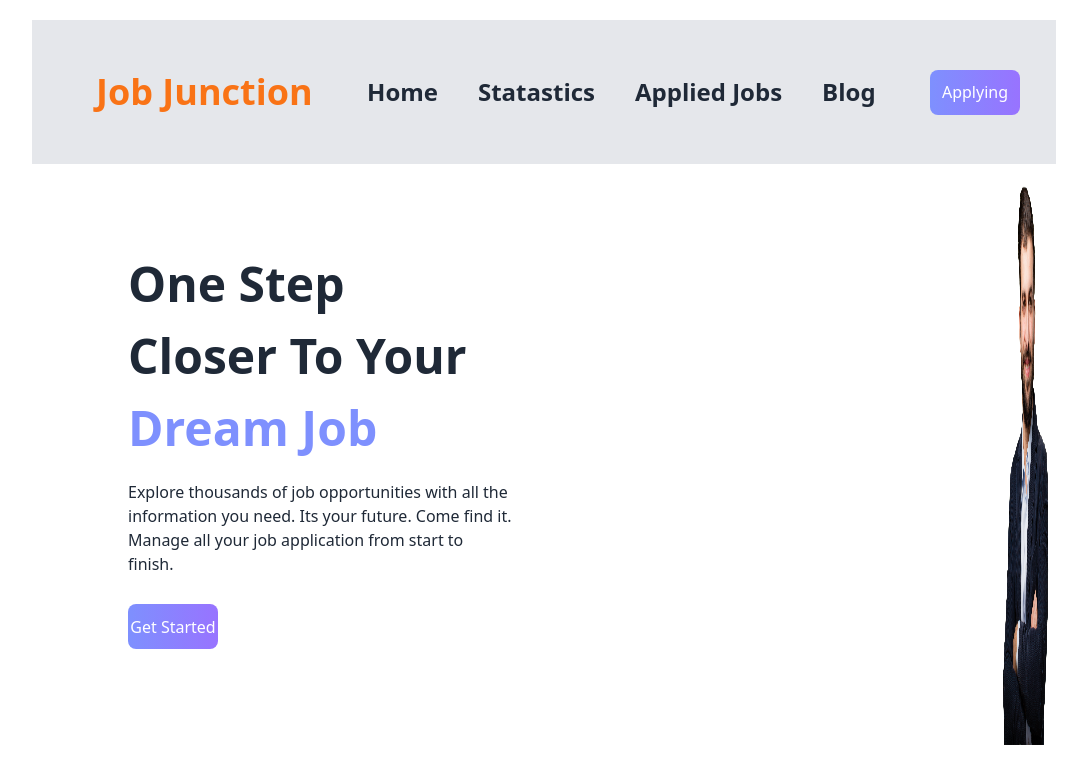
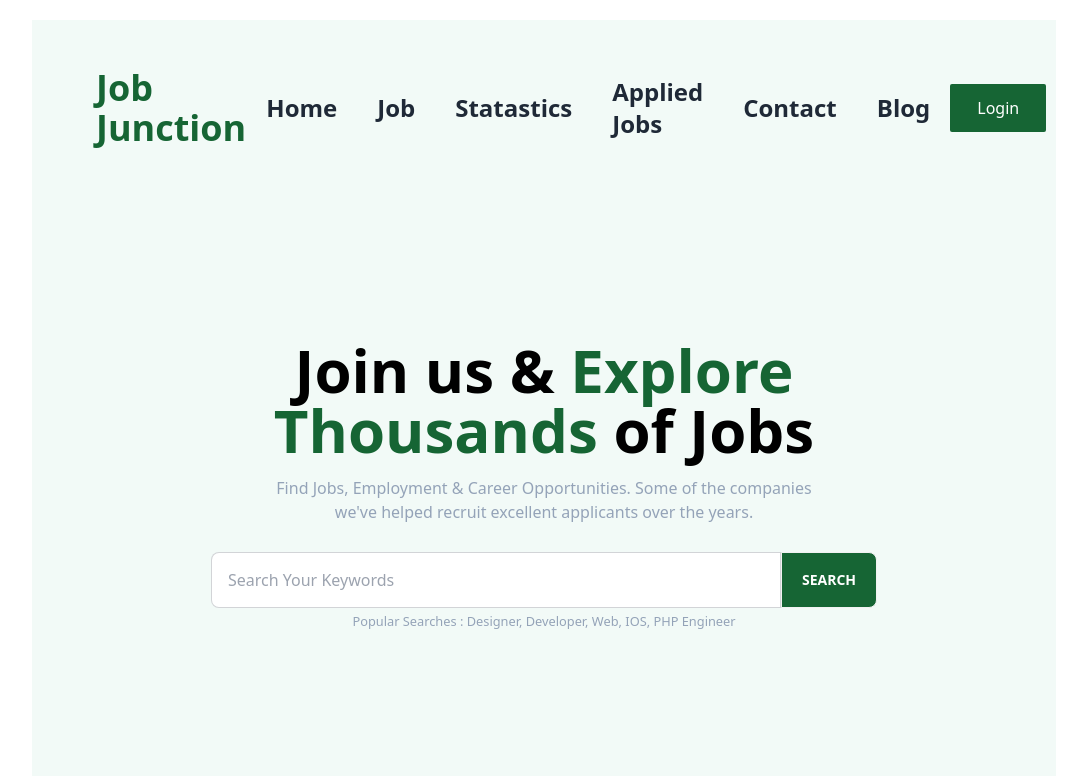
Before and after one commit to IrrfaanAli/JobJunction_Client, a React (Vite) app: page / in a window 1280 px wide. Shown: the top 777 px of the page, without its empty margins (96-1183 px from the left). Built offline with nearby package versions, Linux system fonts and the light colour scheme.

Commit message:
hero and header section modify

```diff
--- a/src/Component/Header/Header.css
+++ b/src/Component/Header/Header.css
@@ -1,6 +1,6 @@
 #header-button {
     background: linear-gradient(90deg, #7E90FE 0%, #9873FF 100%);
-    border-radius: 8px;
+    border-radius: 3px;
     color: white;
     width: 150px;
     height: 55px;
--- a/src/Component/Header/Header.jsx
+++ b/src/Component/Header/Header.jsx
@@ -5,15 +5,21 @@ import { Link } from 'react-router-dom';
 const Header = () => {
     return (
 
-     <nav className=' lg:flex lg:justify-between items-center lg:p-9 bg-gray-200 mt-5 '>
-          <h2 className='font-bold ml-7 text-xl text-orange-500 lg:text-4xl items-center'>Job Junction</h2>
+     <nav className=' lg:flex lg:justify-between items-center lg:p-9 bg-hero mt-5 '>
+          <h2 className='font-bold ml-7 text-xl text-green-800 lg:text-4xl items-center'>Job Junction</h2>
          <ul className=' flex lg:flex items-center'>
          <Link to={`/`}> <li className='m-3 lg:m-5 lg:text-2xl font-semibold'>Home</li></Link>
+         <Link to={`/`}> <li className='m-3 lg:m-5 lg:text-2xl font-semibold'>Job</li></Link>
          <Link to={`/statistics`}> <li className=' m-3 lg:m-5 lg:text-2xl font-semibold'>Statastics</li></Link>
        <Link to={`/appliedjobs`}> <li className='m-3 lg:m-5 lg:text-2xl font-semibold'>Applied Jobs</li></Link>
+       <Link to={`/`}> <li className='m-3 lg:m-5 lg:text-2xl font-semibold'>Contact</li></Link>
       <Link to={`/blog`}><li className=' m-3 lg:m-5 lg:text-2xl font-semibold'>Blog</li></Link>
         </ul>
-        <button id='header-button'>Applying</button>
+        <div className='flex gap-2'>
+        <button className='text-white bg-green-800 p-3 w-24 rounded-sm'>Login </button>
+
+        </div>
+
       </nav>
 
 
--- a/src/Component/Hero/Hero.jsx
+++ b/src/Component/Hero/Hero.jsx
@@ -3,8 +3,8 @@ import './Hero.css'
 
 const Hero = () => {
   return (
-    <div className=' lg:flex gap-96 '>
-      <div className='p-24'>
+    <div className='p-36 bg-hero'>
+      {/* <div className='p-24'>
         <p className='text-5xl font-bold'>One Step</p> <br></br>
         <p className='text-5xl font-bold'>Closer To Your</p> <br></br>
         <p className='text-5xl font-bold' id='job'>Dream Job</p>
@@ -14,8 +14,31 @@ const Hero = () => {
       </div>
       <div >
          <img className='w-full h-full' src="headerphoto.png" alt=" " />
+      </div> */}
+      <div className=' text-center'>
+        <div className='text-6xl mb-4 font-bold'>
+          <p className='text-black'>Join us & <span className='text-green-800'>Explore</span>
+            <br /> <span className='text-green-800'> Thousands</span> of Jobs</p>
+        </div>
+        <div>
+          <p className=' text-slate-400 '>Find Jobs, Employment & Career Opportunities. Some of the companies <br></br> we've helped recruit excellent applicants over the years.</p>
+        </div>
+
+        <div className='flex justify-center mt-7'>
+          <div className="form-control">
+            <div className="input-group">
+              <input type="text" placeholder="Search Your Keywords" className="input input-bordered w-[570px] h-14" />
+              <button className="btn btn-square h-14 w-24 bg-green-800">
+                {/* <svg xmlns="http://www.w3.org/2000/svg" className="h-8 w-8" fill="none" viewBox="0 0 24 24" stroke="green"><path strokeLinecap="round" strokeLinejoin="round" strokeWidth="2" d="M21 21l-6-6m2-5a7 7 0 11-14 0 7 7 0 0114 0z" /></svg> */}
+               <p className='text-white font-bold'>Search</p>
+              </button>
+            </div>
+          </div>
+
+        </div>
+
+        <small className='text-slate-400'> Popular Searches : Designer, Developer, Web, IOS, PHP  Engineer</small>
       </div>
-
     </div>
   );
 };
--- a/tailwind.config.js
+++ b/tailwind.config.js
@@ -5,7 +5,11 @@ export default {
     "./src/**/*.{js,ts,jsx,tsx}",
   ],
   theme: {
-    extend: {},
+    extend: {
+      colors:{
+        hero: 'rgb(242, 250, 247)',
+      }
+    },
   },
   plugins: [require("daisyui")],
 }
```
